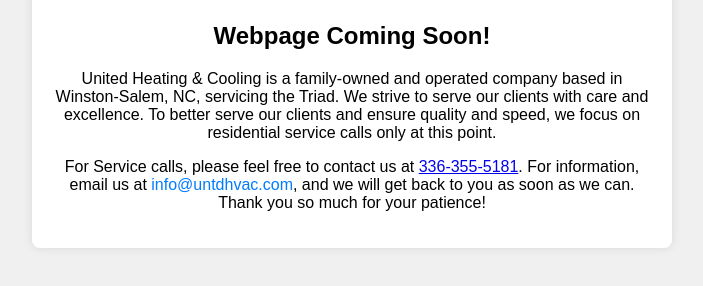
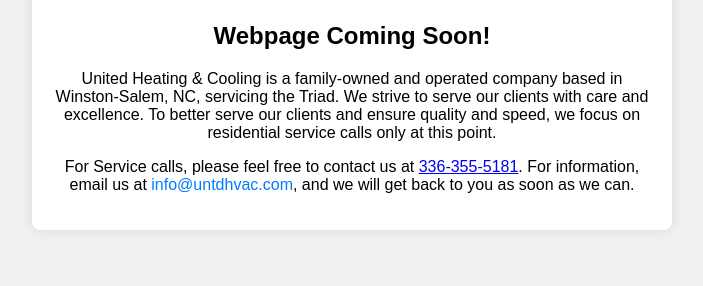
Before and after one commit to Frank-untdhvac/Coming-soon, a plain HTML site: page index.html in a window 1280 px wide. Shown: the part 270-556 px from the top of the page, without its empty margins (288-991 px from the left). Drawn offline with Linux system fonts and the light colour scheme.

Commit message:
Update index.html

```diff
--- a/index.html
+++ b/index.html
@@ -38,7 +38,7 @@
         <img src="UNITED.png" alt="United Heating & Cooling Logo" class="logo">
         <h2>Webpage Coming Soon!</h2>
         <p>United Heating & Cooling is a family-owned and operated company based in Winston-Salem, NC, servicing the Triad. We strive to serve our clients with care and excellence. To better serve our clients and ensure quality and speed, we focus on residential service calls only at this point.</p>
-        <p>For Service calls, please feel free to contact us at <a href="tel:+13363555181">336-355-5181</a>. For information, email us at <a href="mailto:info@untdhvac.com" class="email-link">info@untdhvac.com</a>, and we will get back to you as soon as we can. Thank you so much for your patience!</p>
+        <p>For Service calls, please feel free to contact us at <a href="tel:+13363555181">336-355-5181</a>. For information, email us at <a href="mailto:info@untdhvac.com" class="email-link">info@untdhvac.com</a>, and we will get back to you as soon as we can.</p>
     </div>
 </body>
 </html>
```
